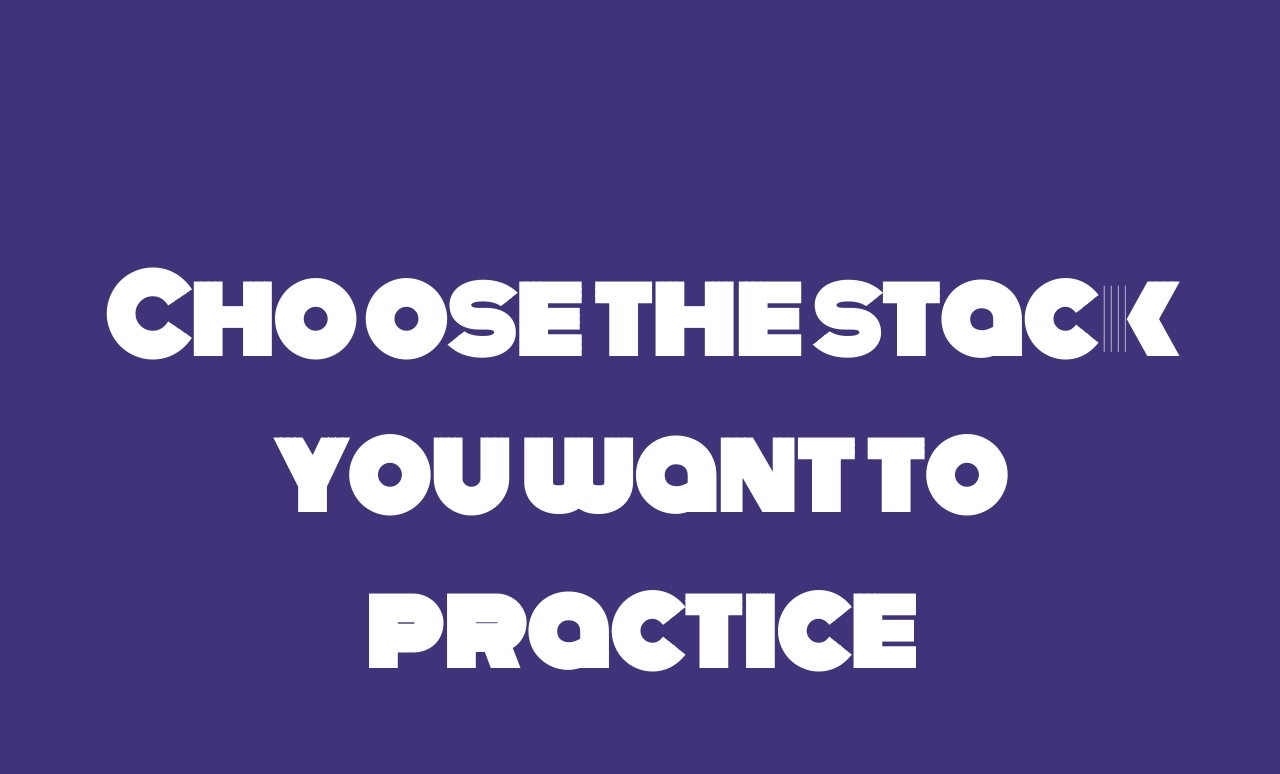
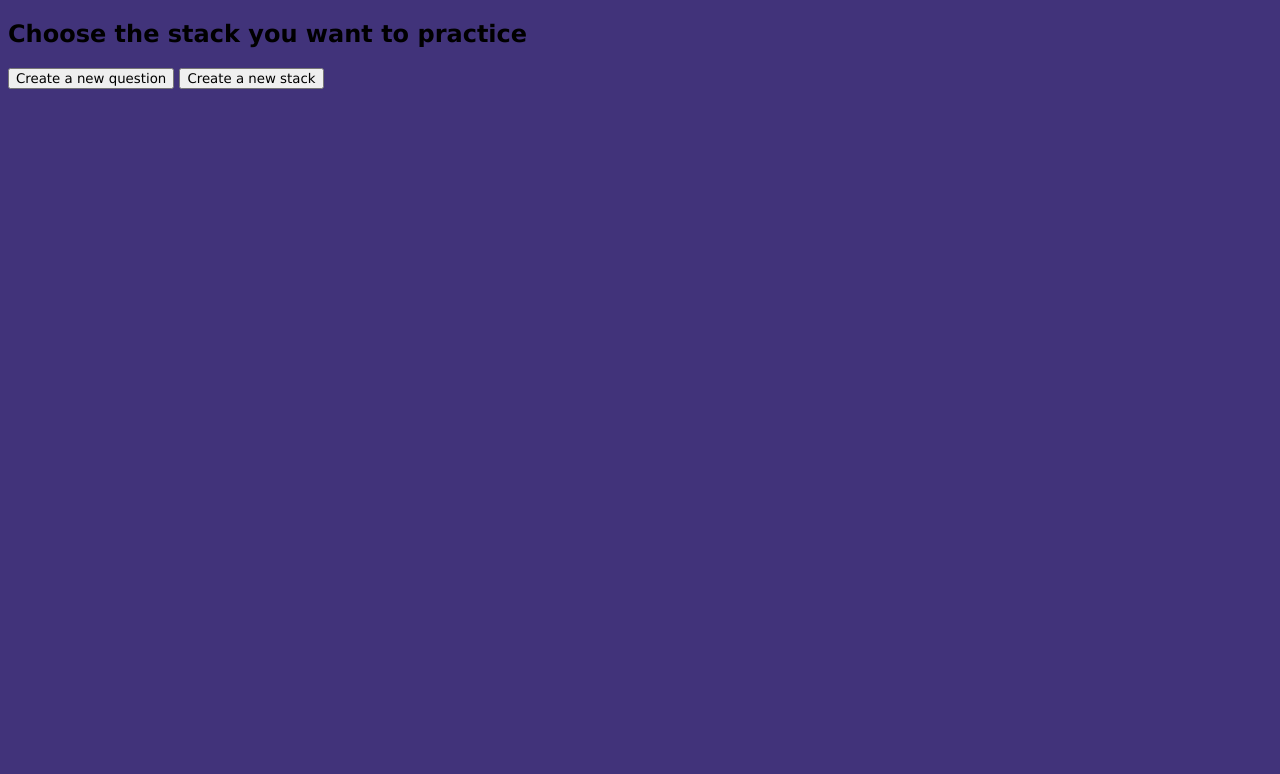
Before and after one commit to sabinaTT/talk-the-walk, a Django app: page /stacks/ in a window 1280 px wide. Shown: the top 774 px of the page. Run offline with Django 4.2, Linux system fonts and the light colour scheme; data that the repository does not hold is empty; some web fonts are replaced.

Commit message:
add buttons to create new question and create new stack in the my stacks page

```diff
--- a/main_app/static/styles/styles.css
+++ b/main_app/static/styles/styles.css
@@ -1,6 +1,6 @@
-/* * {
-
-} */
+* {
+    font-family:Verdana, Geneva, Tahoma, sans-serif;
+}
 body {
     background-color: #41337A;
 }
--- a/main_app/templates/create_stack.html
+++ b/main_app/templates/create_stack.html
@@ -8,7 +8,7 @@
 		<!--  Generate inputs  -->
 		  {{form.as_p}}
 		<!--  Submit form  -->
-		  <input type="submit" value="Submit" />
+		  <input type="submit" value="Save" />
 	</form>
 
 {% endblock %}
--- a/main_app/templates/list_stacks.html
+++ b/main_app/templates/list_stacks.html
@@ -1,9 +1,13 @@
 {% extends 'base.html' %}
 {% block body %}
-    <h1>Choose the stack you want to practice</h1>
+    <h2>Choose the stack you want to practice</h2>
     {% for stack in stacks %}
     <a href='{% url "stack_detail" stack.pk %}'>
         <button class='stack-btn'>{{ stack.name }}</button>
     </a>
     {% endfor %}
+    <div>
+        <a href='../questions/create'><button>Create a new question</button></a>
+        <a href='new'><button>Create a new stack</button></a>
+    </div>
 {% endblock %}
--- a/main_app/views.py
+++ b/main_app/views.py
@@ -57,7 +57,7 @@ class Create_Question(CreateView):
     model = Question
     fields = '__all__'
     template_name = 'question_form.html'
-    success_url = '/questions'
+    success_url = '/stacks'
 
 class Update_Question(UpdateView):
     model = Question
```
